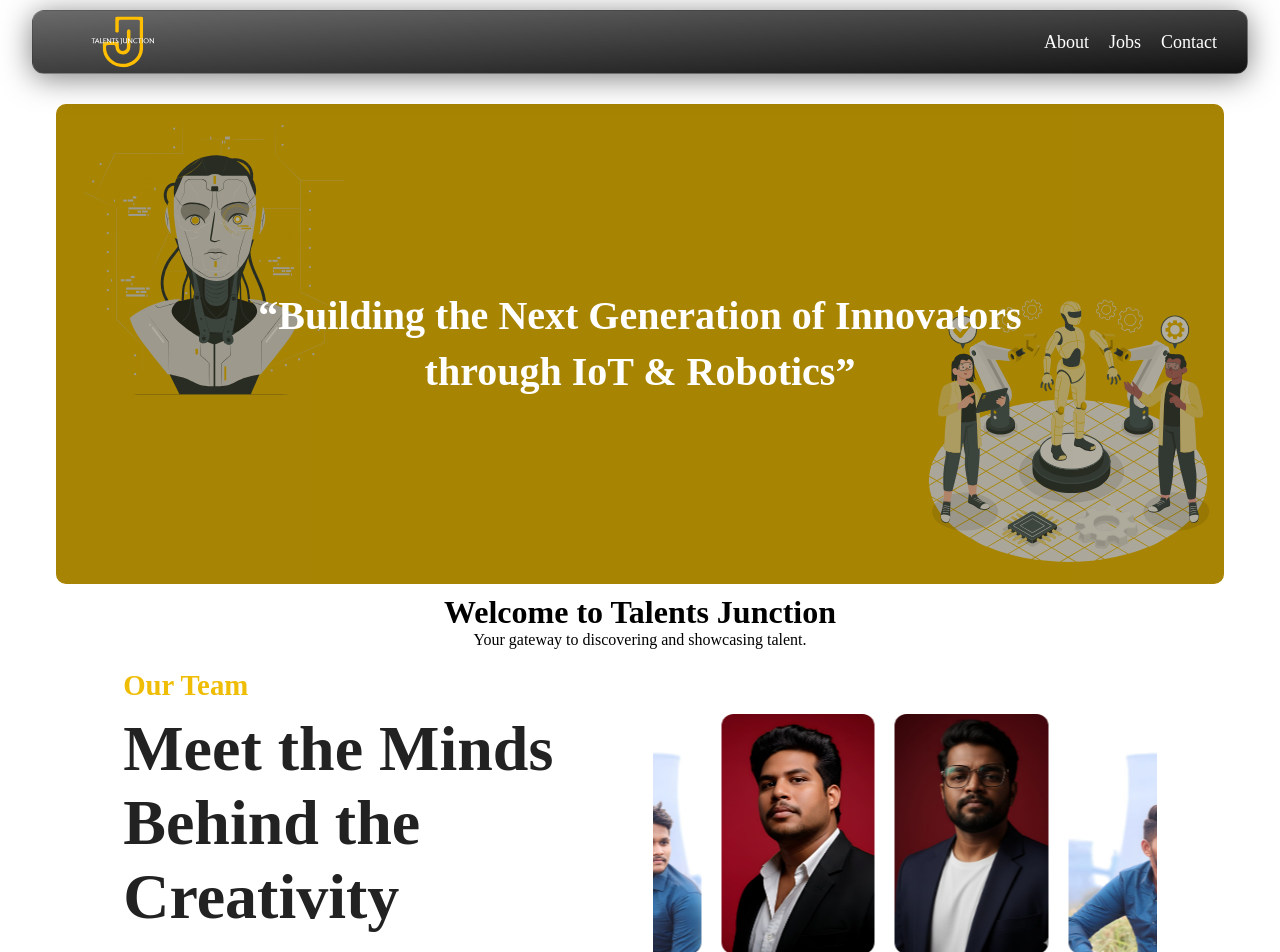
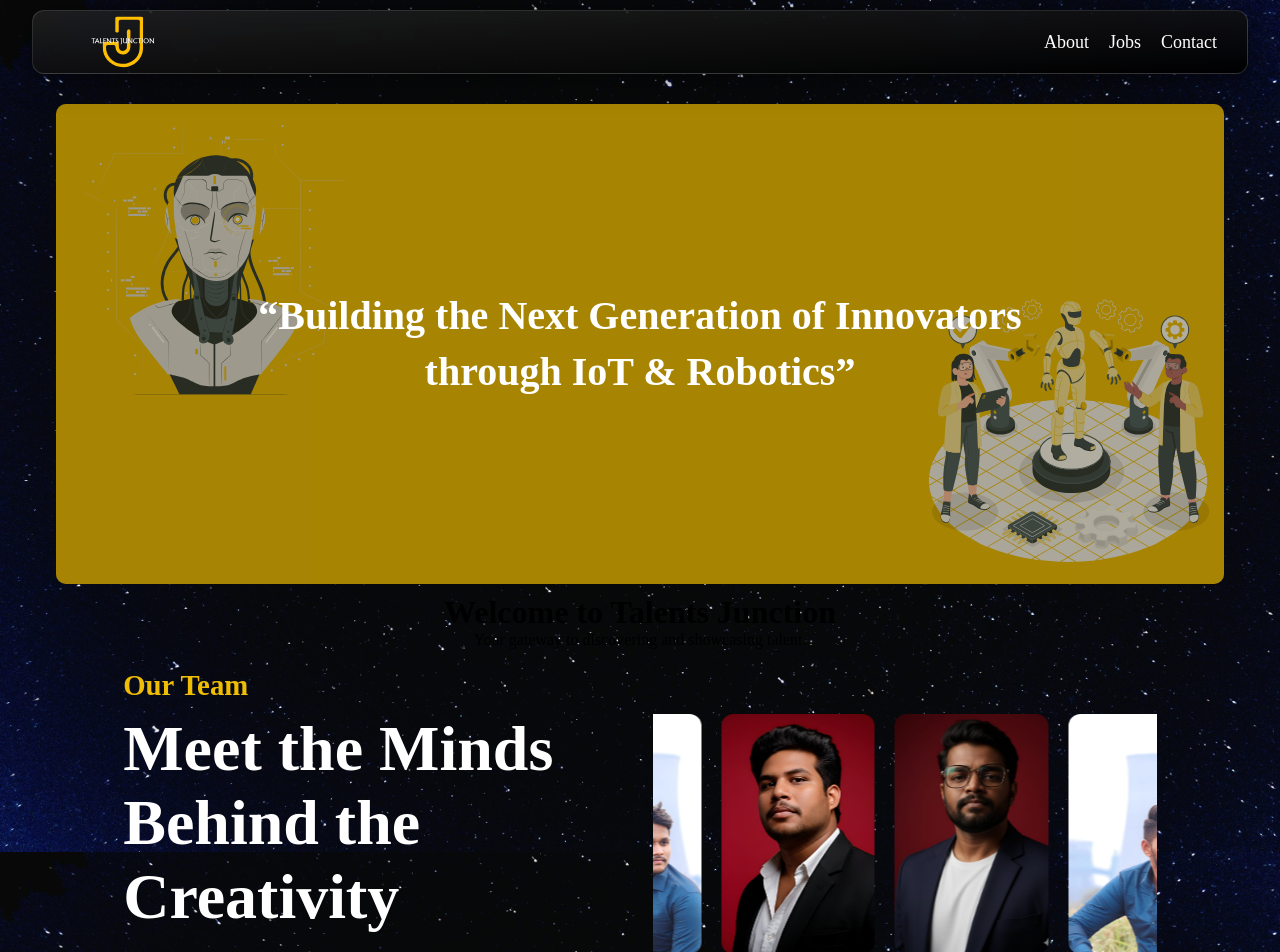
Before and after one commit to AnilGantela/tjtest, a React (Vite) app: page / in a window 1280 px wide. Shown: the top 952 px of the page. Built offline with nearby package versions, Linux system fonts and the light colour scheme.

Commit message:
added founders2

```diff
--- a/src/App.css
+++ b/src/App.css
@@ -8,6 +8,7 @@
   overflow-y: auto; /* allows scroll */
   -ms-overflow-style: none; /* IE and Edge */
   scrollbar-width: none; /* Firefox */
+  background-image: url("/public/home-banner2.svg");
 }
 
 /* 🧩 Hide scrollbars in Chrome, Safari, and Opera */
--- a/src/components/Owners/styledComponents.js
+++ b/src/components/Owners/styledComponents.js
@@ -67,7 +67,7 @@
   font-size: 4rem;
   margin-bottom: 15px;
   font-weight: 700;
-  color: #222;
+  color: #fff;
 
   @media (max-width: 768px) {
     font-size: 3rem;
--- a/src/index.css
+++ b/src/index.css
@@ -9,6 +9,11 @@
   overflow-y: auto; /* allows scroll */
   -ms-overflow-style: none; /* IE and Edge */
   scrollbar-width: none; /* Firefox */
+  background-image: url("/body.jpeg");
+  background-size: cover;
+  background-repeat: no-repeat;
+  background-attachment: fixed;
+  background-position: center;
 }
 
 /* 🧩 Hide scrollbars in Chrome, Safari, and Opera */
--- a/src/pages/Home/styledComponents.js
+++ b/src/pages/Home/styledComponents.js
@@ -12,4 +12,5 @@
   -webkit-scroll-bar: none; /* for Chrome, Safari, and Opera */
   -ms-overflow-style: none; /* for Internet Explorer and Edge */
   scrollbar-width: none; /* for Firefox */
+  background: transparent;
 `;
```
Also changed, not shown: public/body.jpeg (added).
